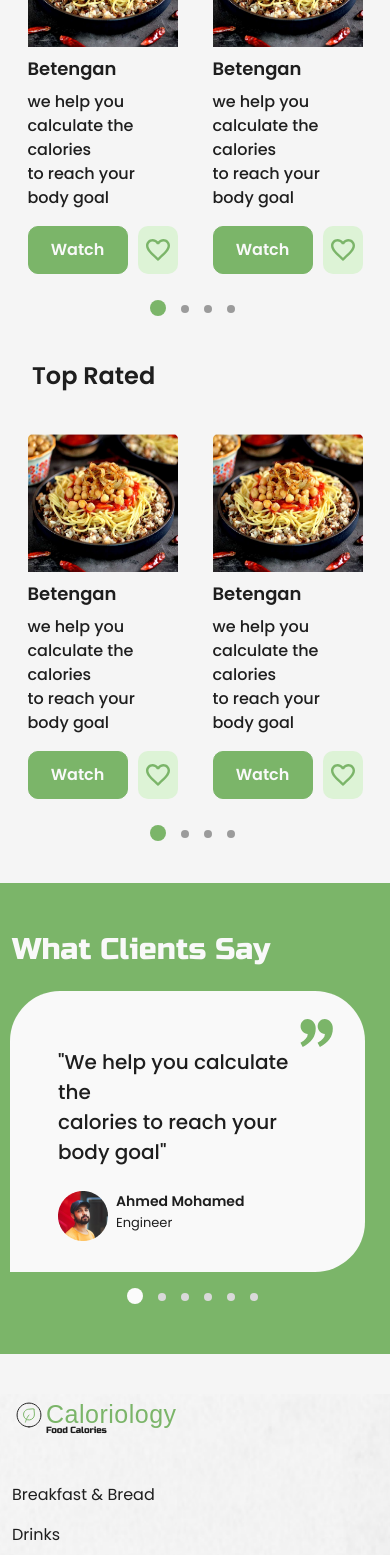
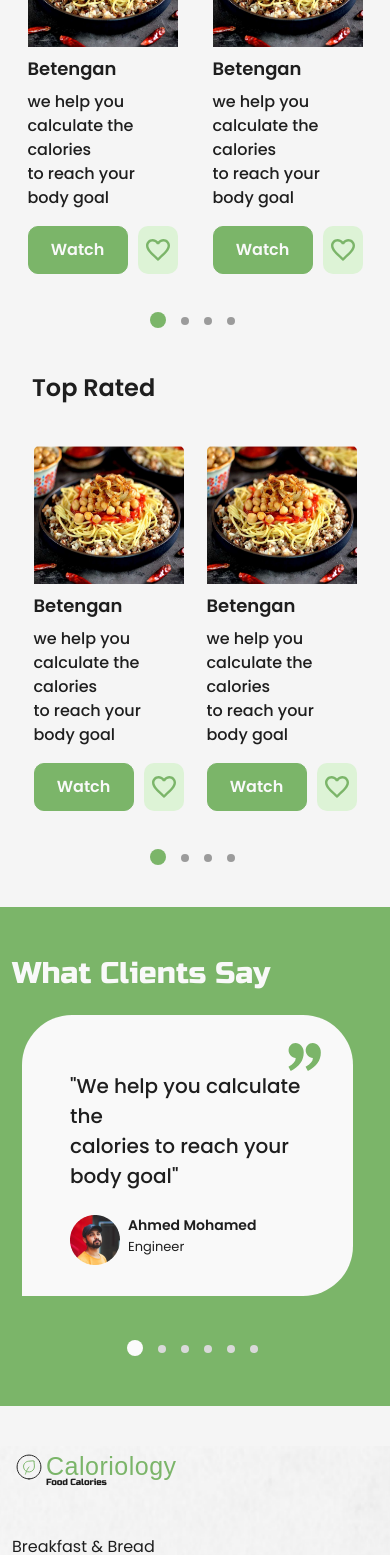
Before and after one commit to moelshenawy/caloriology, a React (Create React App) app: page / in a window 390 px wide. Shown: the part 1065-2620 px from the top of the page. Built offline with nearby package versions, Linux system fonts and the light colour scheme; a web font is replaced by a local one.

Commit message:
fix res bugs v2

```diff
--- a/src/components/HeroSection/index.scss
+++ b/src/components/HeroSection/index.scss
@@ -151,7 +151,6 @@
       }
     }
   }
-}
 
   .rec-carousel-wrapper {
     padding: 0;
@@ -195,7 +194,6 @@
         box-shadow: none;
       }
     }
-
     .rec-pagination {
       margin-left: auto;
       margin-top: 200px;
@@ -206,3 +204,4 @@
       }
     }
   }
+}
--- a/src/components/RecProds/index.scss
+++ b/src/components/RecProds/index.scss
@@ -39,6 +39,13 @@
         }
         button[disabled] {
         }
+      }
+    }
+    .rec-pagination {
+      margin-top: 36px;
+
+      @media screen and (max-width: 992px) {
+        margin-top: 28px;
       }
     }
     .rec-dot {
--- a/src/components/Testimonials/index.scss
+++ b/src/components/Testimonials/index.scss
@@ -75,6 +75,15 @@
         }
       }
     }
+
+    .rec-pagination {
+      margin-top: 32px;
+
+      @media screen and (max-width: 992px) {
+        margin-top: 44px;
+      }
+    }
+
     .rec-dot {
       background-color: #d9d9d9;
       width: 8px;
--- a/src/components/TopProds/index.scss
+++ b/src/components/TopProds/index.scss
@@ -140,6 +140,14 @@
         }
       }
     }
+    .rec-pagination {
+      margin-top: 36px;
+
+      @media screen and (max-width: 992px) {
+        margin-top: 28px;
+      }
+    }
+
     .rec-dot {
       background-color: rgba(30, 30, 30, 0.42);
       width: 8px;
```
Lines whose indentation alone changed are shown as unchanged.
